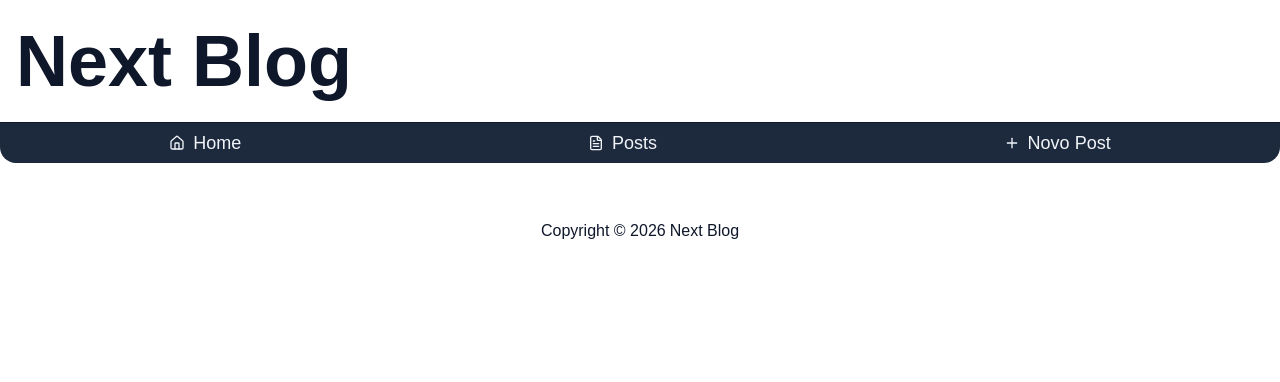
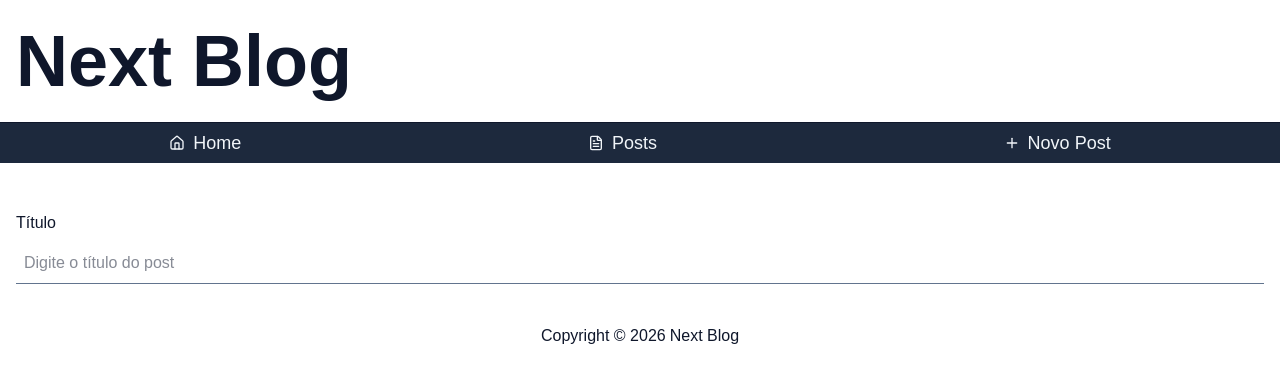
Before and after one commit to Gabrielst27/next-blog, a Next.js app: page /admin/post/new-post in a window 1280 px wide. Shown: the top 382 px of the page. Built offline with nearby package versions, Linux system fonts and the light colour scheme.

Commit message:
feat: create new post form and text input component

```diff
--- a/app/admin/post/new-post/page.tsx
+++ b/app/admin/post/new-post/page.tsx
@@ -1,9 +1,9 @@
-import { Button } from '@/components/Button';
+import { AdminNewPostForm } from '@/components/admin/AdminNewPostForm';
 
 export default function AdminNewPostPage() {
   return (
-    <section>
-      <div className="flex flex-col gap-6"></div>
+    <section className="p-4">
+      <AdminNewPostForm></AdminNewPostForm>
     </section>
   );
 }
--- /dev/null
+++ b/components/InputText/index.tsx
@@ -0,0 +1,40 @@
+import clsx from 'clsx';
+import { useId } from 'react';
+
+type InputTextProps = {
+  labeltext?: string;
+  labelposition?: 'top' | 'left';
+  maxLength: number;
+} & React.ComponentProps<'input'>;
+
+export function InputText({
+  labelposition: labelPosition = 'top',
+  className,
+  ...props
+}: InputTextProps) {
+  const inputId = useId();
+
+  const containerProps = {
+    top: clsx('flex flex-col gap-2'),
+    left: clsx('flex gap-4'),
+  };
+  const containerClasses = containerProps[labelPosition];
+  const labelClasses = props.disabled ? clsx('text-slate-500') : clsx();
+  const inputClasses = clsx(
+    'outline-0',
+    'border-b border-slate-500',
+    'p-2',
+    'focus:border-slate-100',
+  );
+
+  return (
+    <div className={containerClasses}>
+      {props.labeltext && (
+        <label className={labelClasses} htmlFor={inputId}>
+          {props.labeltext}
+        </label>
+      )}
+      <input id={inputId} className={inputClasses} {...props} />
+    </div>
+  );
+}
--- a/components/NavigationMenu/index.tsx
+++ b/components/NavigationMenu/index.tsx
@@ -21,7 +21,7 @@ export function NavigationMenu() {
   }, [pathName]);
 
   const navClasses = clsx(
-    'bg-slate-800 text-slate-100 rounded-b-2xl',
+    'bg-slate-800 text-slate-100',
     'flex flex-col mb-8 gap-2',
     'sm:flex-row sm:justify-around sm:flex-wrap sm:gap-2',
     !isOpen && 'h-10',
@@ -31,7 +31,7 @@ export function NavigationMenu() {
   const linkClasses = clsx(
     '[&>svg]:w-4 [&>svg]:h-4 text-lg px-6 sm:px-12',
     'flex items-center justify-start gap-2 cursor-pointer',
-    'transition hover:bg-slate-700 rounded-lg',
+    'transition hover:bg-slate-700',
     'h-10',
     'shrink-0',
   );
--- /dev/null
+++ b/components/admin/AdminNewPostForm/index.tsx
@@ -0,0 +1,13 @@
+import { InputText } from '@/components/InputText';
+
+export function AdminNewPostForm() {
+  return (
+    <div className="flex flex-col gap-6">
+      <InputText
+        maxLength={32}
+        labeltext="Título"
+        placeholder="Digite o título do post"
+      />
+    </div>
+  );
+}
```
